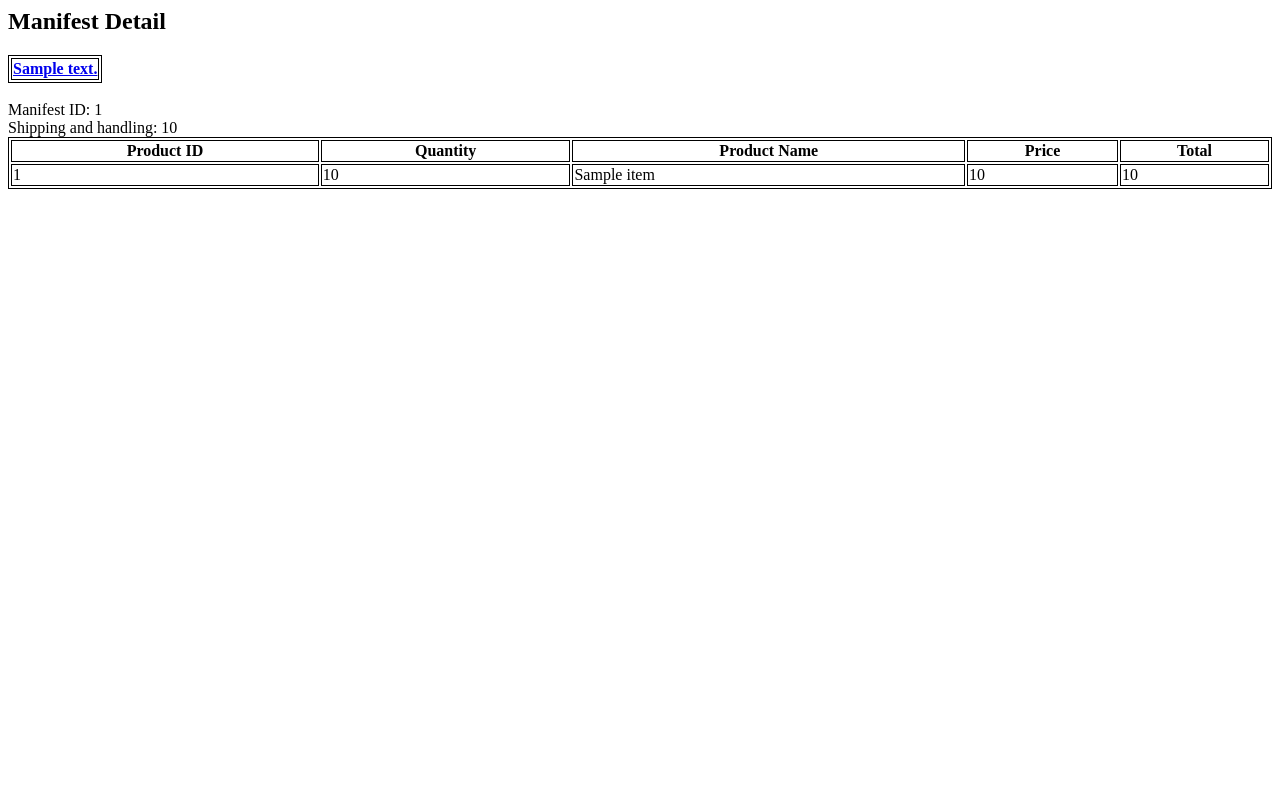
After one commit to StephenP-AL/CS499-group-7, a Django app: template src/seven/truckr/templates/truckr/manifestDetail.html in a window 1280 px wide. The commit adds this page. Run offline with Django 3.2, Linux system fonts and the light colour scheme; the template is opened without the code that fills it: most values are stand-ins (such as "Sample title", 1, 10 or a date in 2020); lists and menus that the app fills with data are empty.

Commit message:
Manifest detail page is the most convoluted conglomeration of python SQL and HTML one could ever imagine... and it's marvelous

```diff
--- a/src/seven/truckr/admin.py
+++ b/src/seven/truckr/admin.py
@@ -1,5 +1,5 @@
 from django.contrib import admin
-from .models import employee,product,orderItem,purchaseOrder,shipmentIn,shipmentOut
+from .models import employee,product,orderItem,purchaseOrder,shipmentIn,shipmentOut,manifest,manifestItem
 
 class adminEmployee(admin.ModelAdmin):
     list_display = ['username','lName','fName','mName']
@@ -12,7 +12,7 @@ admin.site.register(orderItem)
 admin.site.register(purchaseOrder)
 admin.site.register(shipmentIn)
 admin.site.register(shipmentOut)
-
-
+admin.site.register(manifest)
+admin.site.register(manifestItem)
 #Template for copypasta
 #admin.site.register(<++>)
--- /dev/null
+++ b/src/seven/truckr/templates/truckr/manifestDetail.html
@@ -0,0 +1,50 @@
+<html>
+	<style>
+	table, th, td {   border:1px solid black; }
+	</style>
+<body>
+	<h2>Manifest Detail</h2>
+<!-- Navigation bar -->
+{% if nav %}
+<table>
+	<tr>
+	{% for item in nav %}
+	<th><a href='{{item.url}}'>{{item.text}}</a></th>
+	{% endfor %}
+	</tr>
+</table>
+<br>
+{% endif %}
+
+{% if man %}
+	{% for m in man %}
+	Manifest ID: {{m.manifestID}}<br>
+	Shipping and handling: {{m.costShippingHandling}}<br>
+	{% endfor %}
+{% endif %}
+
+
+<table style="width:100%">
+       	<tr>
+	       	<th>Product ID</th>
+	       	<th>Quantity</th>
+		<th>Product Name</th>
+	       	<th>Price</th>
+		<th>Total</th>
+       	</tr>
+{% if items%}
+	{% for item in items%}
+	<tr>
+		<td>{{item.productID}}</td>
+		<td>{{item.quantity}}</td>
+		<td>{{item.productName}}</td>
+		<td>{{item.price}}</td>
+		<td>{{item.total}}</td>
+	</tr>
+	{% endfor %}
+{% else %}
+	<p>No orders are available.</p>
+{% endif %}
+</table>
+</body>
+</html>
--- a/src/seven/truckr/templates/truckr/shipmentsOut.html
+++ b/src/seven/truckr/templates/truckr/shipmentsOut.html
@@ -28,6 +28,7 @@
 		<th>Driver</th>
 		<th>Recipient</th>
 		<th>Purchase Order</th>
+		<th>Manifest</th>
 		<th>Address</th>
 		<th>City</th>
 		<th>State</th>
@@ -45,6 +46,7 @@
 		<td>{{shipmentOut.driver}}</td>
 		<td>{{shipmentOut.clientName}}</td>
 		<td style = text-align:center> <button type = "button" onclick="window.location.href='/purchaseOrders/{{shipmentOut.purchaseOrder}}/';">View</button> </td>
+		<td style = text-align:center> <button type = "button" onclick="window.location.href='/manifestDetail/{{shipmentOut.manifest}}/';">View</button> </td>
 		<td>{{shipmentOut.street}}</td>
 		<td>{{shipmentOut.city}}</td>
 		<td>{{shipmentOut.state}}</td>
--- a/src/seven/truckr/urls.py
+++ b/src/seven/truckr/urls.py
@@ -19,5 +19,6 @@ urlpatterns = [
             path('signin', views.signin, name="signin"),
             path('signout', views.signout, name="signout"),
             path('admin/', admin.site.urls),
+            path('manifestDetail/<int:ID>/', views.manifestDetail, name='manifestDetail'),
 
             ]
```
Also changed, not shown: src/seven/truckr/views.py (+10 -1 lines), src/seven/db.sqlite3.
